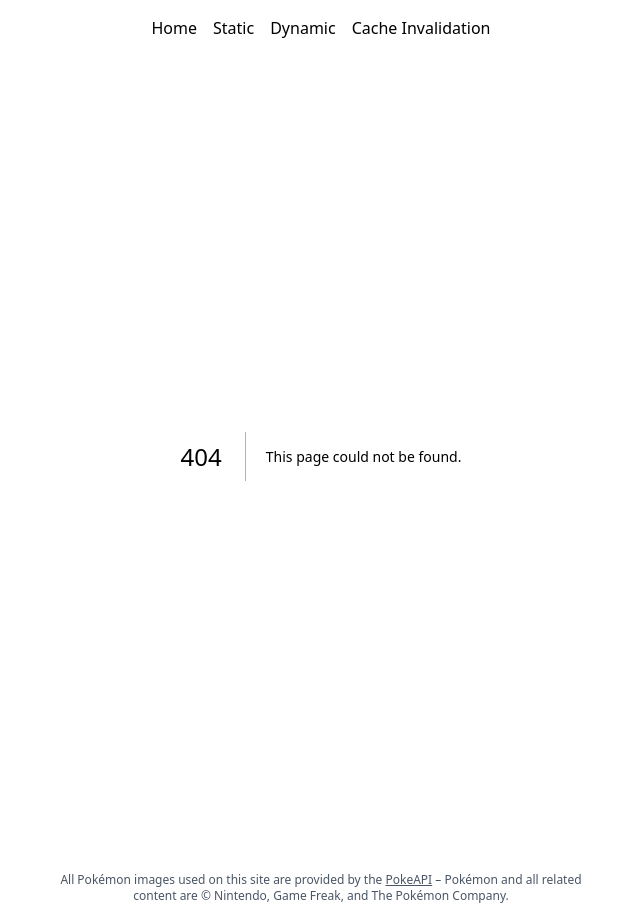
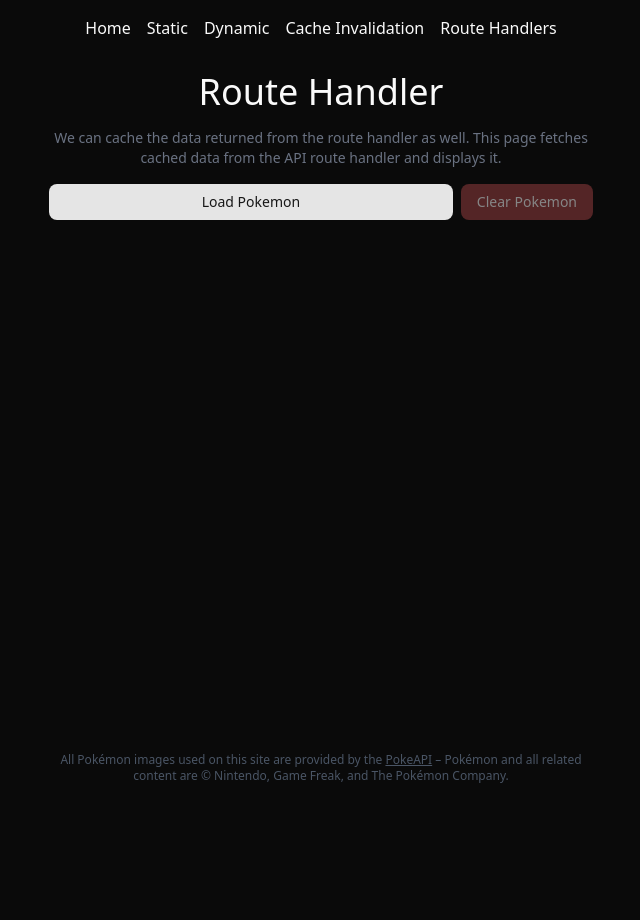
Before and after one commit to k-dang/cache-components-demo, a Next.js app: page /route-handlers in a window 1280 px wide. Before the commit this address had no page. Shown: the whole page, without its empty margins (319-959 px from the left). After the commit the page ends 800 px from the top, so only its background shows below. Built offline with nearby package versions, Linux system fonts and the light colour scheme.

Commit message:
add route handler example

```diff
--- /dev/null
+++ b/src/app/api/route.ts
@@ -0,0 +1,15 @@
+import { getRandomPokemon } from "@/db";
+import { cacheLife } from "next/cache";
+
+export async function GET() {
+  const pokemon = await getPokemon();
+
+  return Response.json(pokemon);
+}
+
+async function getPokemon() {
+  "use cache";
+  cacheLife("hours");
+
+  return await getRandomPokemon(4);
+}
--- /dev/null
+++ b/src/app/route-handlers/page.tsx
@@ -0,0 +1,16 @@
+import RouteHandlerPokemonList from "@/components/route-handler-pokemon-list";
+
+export default function RouteHandlersPage() {
+  return (
+    <div className="flex justify-center">
+      <main className="flex flex-col items-center max-w-2xl py-4 px-16 space-y-4">
+        <h1 className="text-4xl">Route Handler</h1>
+        <p className="text-sm text-gray-500 text-center">
+          We can cache the data returned from the route handler as well. This
+          page fetches cached data from the API route handler and displays it.
+        </p>
+        <RouteHandlerPokemonList />
+      </main>
+    </div>
+  );
+}
--- a/src/components/nav-links.tsx
+++ b/src/components/nav-links.tsx
@@ -7,6 +7,7 @@ export default function NavLinks() {
       <Link href="/static">Static</Link>
       <Link href="/dynamic">Dynamic</Link>
       <Link href="/cache-invalidation">Cache Invalidation</Link>
+      <Link href="/route-handlers">Route Handlers</Link>
     </div>
   );
 }
--- /dev/null
+++ b/src/components/route-handler-pokemon-list.tsx
@@ -0,0 +1,64 @@
+"use client";
+
+import { useState } from "react";
+import PokemonCard from "@/components/pokemon-card";
+import { Pokemon } from "@/db/schema";
+import { Button } from "@/components/ui/button";
+import { Spinner } from "@/components/ui/spinner";
+
+export default function RouteHandlerPokemonList() {
+  const [pokemon, setPokemon] = useState<Pokemon[] | null>(null);
+  const [isLoading, setIsLoading] = useState(false);
+
+  const handleLoadPokemon = async () => {
+    setIsLoading(true);
+    try {
+      const response = await fetch("/api");
+      const data: Pokemon[] = await response.json();
+      setPokemon(data);
+    } catch (error) {
+      console.error("Failed to fetch Pokemon:", error);
+    } finally {
+      setIsLoading(false);
+    }
+  };
+
+  const handleClearPokemon = () => {
+    setPokemon(null);
+  };
+
+  return (
+    <div className="w-full space-y-4">
+      <div className="flex gap-2">
+        <Button
+          onClick={handleLoadPokemon}
+          disabled={isLoading}
+          className="flex-1"
+        >
+          Load Pokemon
+        </Button>
+        <Button
+          onClick={handleClearPokemon}
+          disabled={isLoading || !pokemon}
+          variant="destructive"
+        >
+          Clear Pokemon
+        </Button>
+      </div>
+
+      {pokemon && !isLoading && (
+        <div className="w-full grid grid-cols-4 gap-4">
+          {pokemon.map((p) => (
+            <PokemonCard
+              key={p.id}
+              id={p.id}
+              name={p.name}
+              likes={p.likes}
+              types={p.types}
+            />
+          ))}
+        </div>
+      )}
+    </div>
+  );
+}
```
